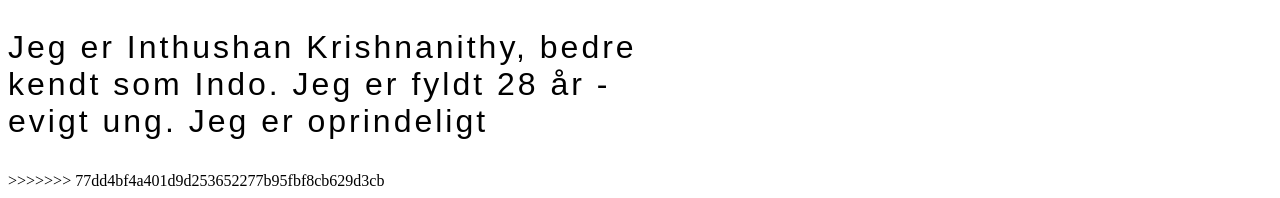
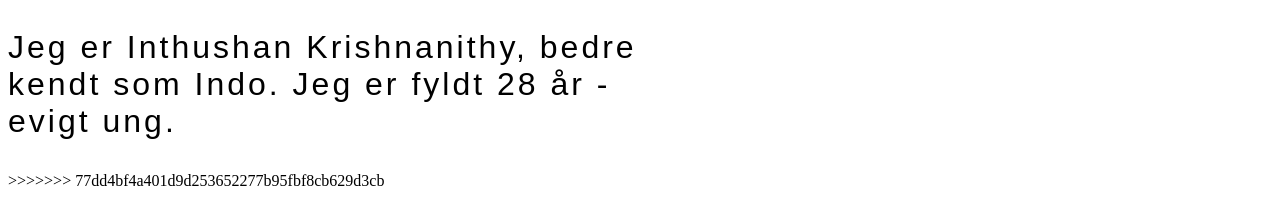
Before and after one commit to Nicekode4/ClassPresentation, a plain HTML site: page index.html in a window 1280 px wide. Shown: the part 2842-3040 px from the top of the page. Drawn offline with Linux system fonts and the light colour scheme; a web font is replaced by a local one.

Commit message:
Update index.html

```diff
--- a/index.html
+++ b/index.html
@@ -95,7 +95,7 @@
   <section class="Indo">
     <img src="/imagessssx/Indo3.JPG" alt="Picture of a young beta">
     <p>Mit navn er utilgængeligt. Min baggrund er hemmelig. | jk</p>
-    <p>Jeg er Inthushan Krishnanithy, bedre kendt som Indo. Jeg er fyldt 28 år - evigt ung. Jeg er oprindeligt </p>
+    <p>Jeg er Inthushan Krishnanithy, bedre kendt som Indo. Jeg er fyldt 28 år - evigt ung.</p>
 </section>
 
 </body>
```
